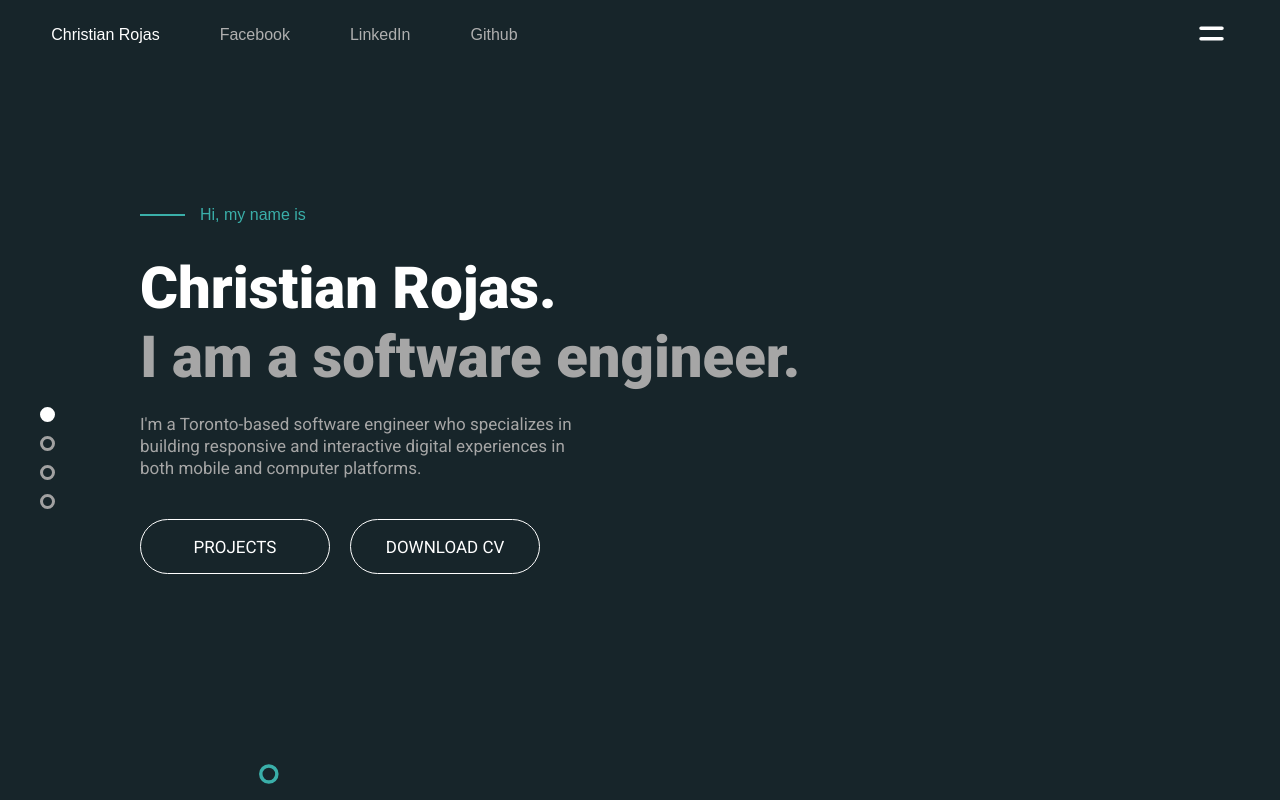
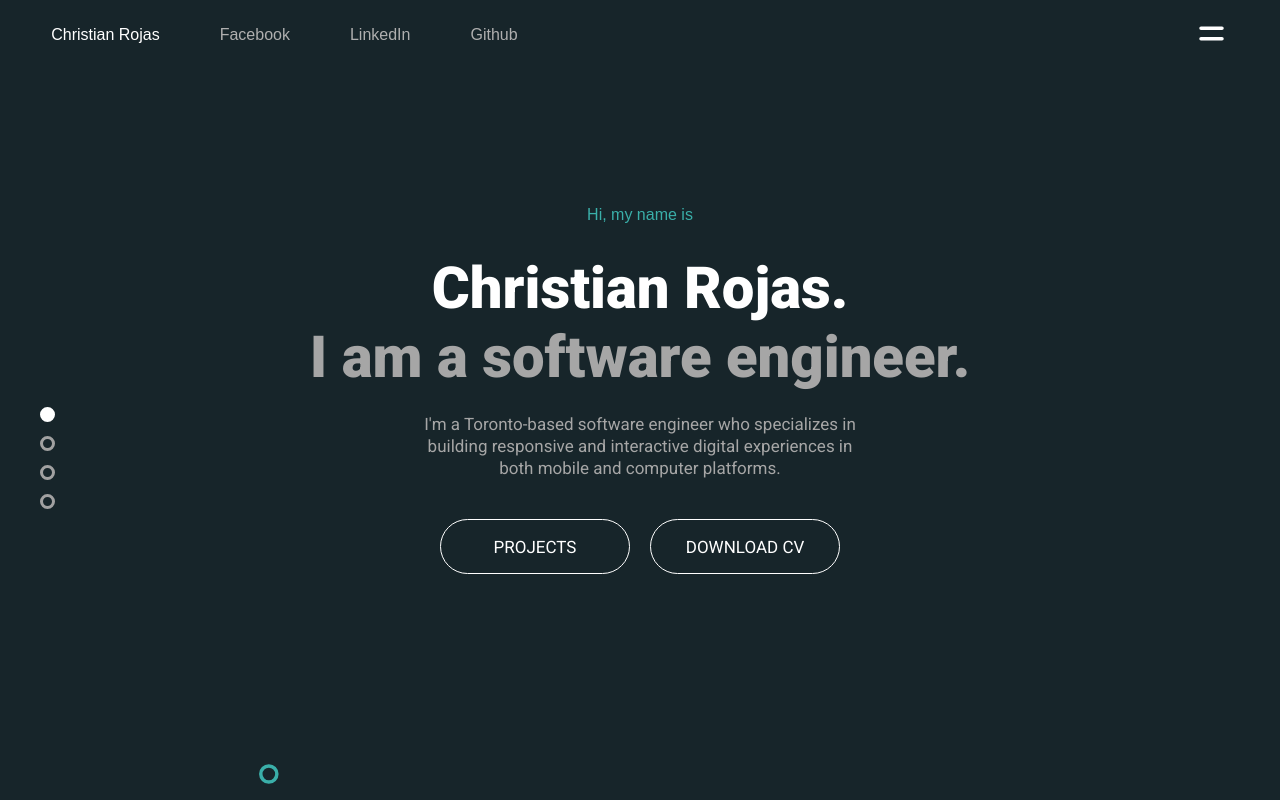
Before and after one commit to BlueFits/christianrportfolio, a React (Create React App) app: page / in a window 1280 px wide. Built offline with nearby package versions, Linux system fonts and the light colour scheme.

Commit message:
changed header alignment

```diff
--- a/src/pages/Home.js
+++ b/src/pages/Home.js
@@ -89,8 +89,9 @@ const Home = ({ navHandler, nextOnClick, openProject }) => {
                 <div className="header_elems_container">
                     <div className="header_texts_container">
                         <div className="header_sub_text_container">
-                            <div style={{ borderColor: Colors.secondary }} className="thin_line" />
+                            {/* <div style={{ borderColor: Colors.secondary }} className="thin_line" /> */}
                             <span className="header_sub_text">Hi, my name is</span>
+                            {/* <div style={{ borderColor: Colors.secondary }} className="thin_line" /> */}
                         </div>
                         <div className="header_main_text">
                             <h1>Christian Rojas.</h1>
--- a/src/stylesheets/styles.css
+++ b/src/stylesheets/styles.css
@@ -399,6 +399,15 @@ header {
 .header_elems_container {
     width: 1000px;
     display: flex;
+    justify-content: center;
+    text-align: center;
+
+}
+
+.header_texts_container {
+    display: flex;
+    flex-direction: column;
+    align-items: center;
 }
 
 .header_sub_text_container {
@@ -409,7 +418,7 @@ header {
 .header_sub_text {
     color: var(--secondary_color);
     font-size: 16px;
-    margin-left: 15px;
+    margin: 0 15px;
 }
 
 .header_main_text {
```
